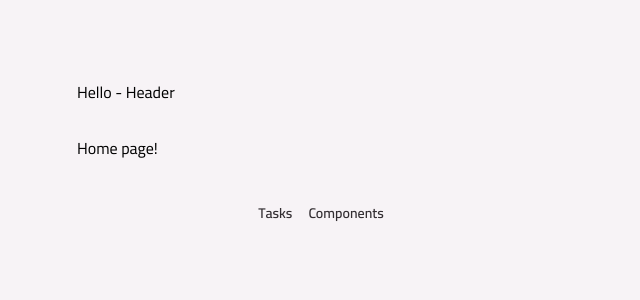
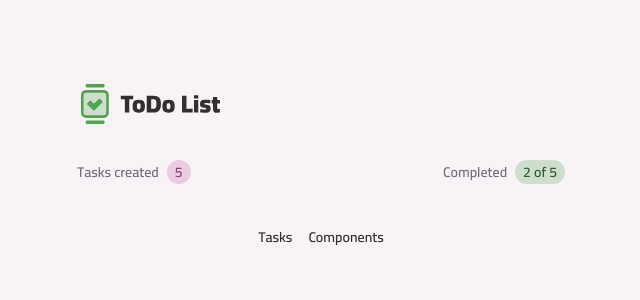
Before and after one commit to Valves133/To-do-list-with-vite, a React (Vite) app: page / in a window 1280 px wide. Shown: the top 300 px of the page, without its empty margins (319-959 px from the left). Built offline with nearby package versions, Linux system fonts and the light colour scheme.

Commit message:
Create Tasks-Summary component

```diff
--- /dev/null
+++ b/src/core-components/footer.tsx
@@ -0,0 +1,21 @@
+import { NavLink } from "react-router";
+import Text from "../components/text";
+
+export default function Footer() {
+	return (
+		<footer className="my-5 md:my-10 ">
+			<nav className="flex items-center justify-center gap-4">
+				<NavLink to="/">
+					<Text variant="body-sm-bold" className="text-gray-300">
+						Tasks
+					</Text>
+				</NavLink>
+				<NavLink to="/components">
+					<Text variant="body-sm-bold" className="text-gray-300">
+						Components
+					</Text>
+				</NavLink>
+			</nav>
+		</footer>
+	);
+}
--- /dev/null
+++ b/src/core-components/header.tsx
@@ -0,0 +1,10 @@
+import Logo from "../assets/images/logo.svg?react";
+import Container from "../components/container";
+
+export default function Header() {
+	return (
+		<Container as="header" className="mt-3 md:mt-20">
+			<Logo className="h-9 md:h-12" />
+		</Container>
+	);
+}
--- /dev/null
+++ b/src/core-components/main-content.tsx
@@ -0,0 +1,16 @@
+import { cx } from "class-variance-authority";
+import type React from "react";
+
+interface MainContentProps extends React.ComponentProps<"main"> {}
+
+export default function MainContent({
+	children,
+	className,
+	...props
+}: MainContentProps) {
+	return (
+		<main className={cx("mt-4 md:mt-8", className)} {...props}>
+			{children}
+		</main>
+	);
+}
--- /dev/null
+++ b/src/core-components/tasks.summary.tsx
@@ -0,0 +1,21 @@
+import Badge from "../components/badge";
+import Text from "../components/text";
+
+export default function TasksSummary() {
+	return (
+		<>
+			<div className="flex items-center gap-2">
+				<Text variant="body-sm-bold" className="!text-gray-300">
+					Tasks created
+				</Text>
+				<Badge variant="secundary">5</Badge>
+			</div>
+			<div className="flex items-center gap-2">
+				<Text variant="body-sm-bold" className="!text-gray-300">
+					Completed
+				</Text>
+				<Badge variant="primary">2 of 5</Badge>
+			</div>
+		</>
+	);
+}
--- a/src/pages/layout-main.tsx
+++ b/src/pages/layout-main.tsx
@@ -1,28 +1,16 @@
-import { NavLink, Outlet } from "react-router";
-import Container from "../components/container";
-import Text from "../components/text";
+import { Outlet } from "react-router";
+import Footer from "../core-components/footer";
+import Header from "../core-components/header";
+import MainContent from "../core-components/main-content";
 
 export default function LayoutMain() {
 	return (
 		<>
-			<Container className="mt-3 md:mt-20">Hello - Header</Container>
-			<main className="mt-4 md:mt-8">
+			<Header />
+			<MainContent className="mt-4 md:mt-8">
 				<Outlet />
-			</main>
-			<footer className="my-5 md:my-10 ">
-				<nav className="flex items-center justify-center gap-4">
-					<NavLink to="/">
-						<Text variant="body-sm-bold" className="text-gray-300">
-							Tasks
-						</Text>
-					</NavLink>
-					<NavLink to="/components">
-						<Text variant="body-sm-bold" className="text-gray-300">
-							Components
-						</Text>
-					</NavLink>
-				</nav>
-			</footer>
+			</MainContent>
+			<Footer />
 		</>
 	);
 }
--- a/src/pages/page-home.tsx
+++ b/src/pages/page-home.tsx
@@ -1,5 +1,12 @@
 import Container from "../components/container";
+import TasksSummary from "../core-components/tasks.summary";
 
 export default function PageHome() {
-	return <Container>Home page!</Container>;
+	return (
+		<Container as="article" className="space-y-3">
+			<header className="flex justify-between items-center">
+				<TasksSummary />
+			</header>
+		</Container>
+	);
 }
```
